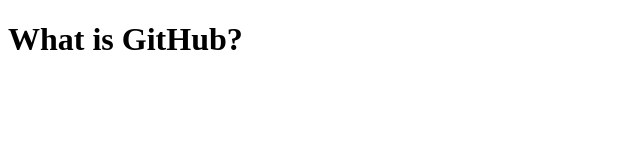
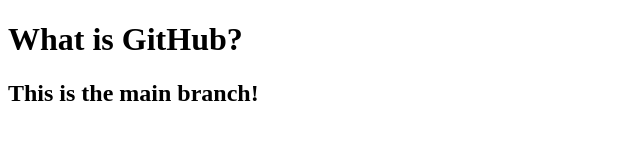
Before and after one commit to AlbertoFabbri93/heroku-github, a website: page client/index.html in a window 1280 px wide. Shown: the whole page, without its empty margins (0-640 px from the left). Drawn offline with Linux system fonts and the light colour scheme.

Commit message:
add h2 with branch main

```diff
--- a/client/index.html
+++ b/client/index.html
@@ -8,5 +8,6 @@
 </head>
 <body>
     <h1>What is GitHub?</h1>
+    <h2>This is the main branch!</h2>
 </body>
 </html>
```
